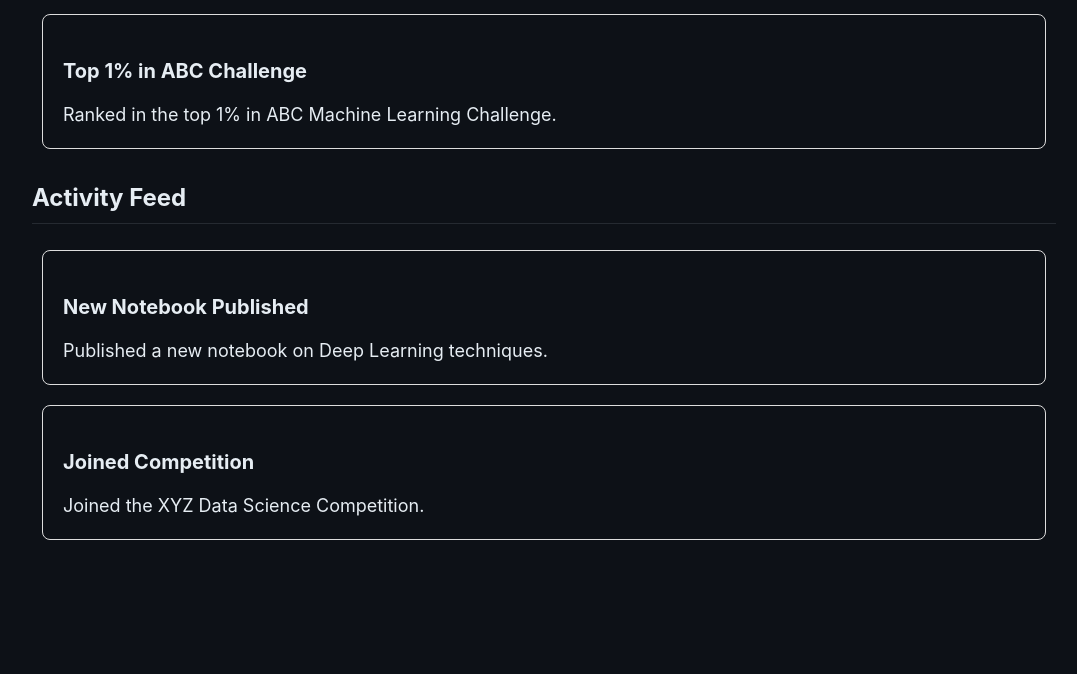
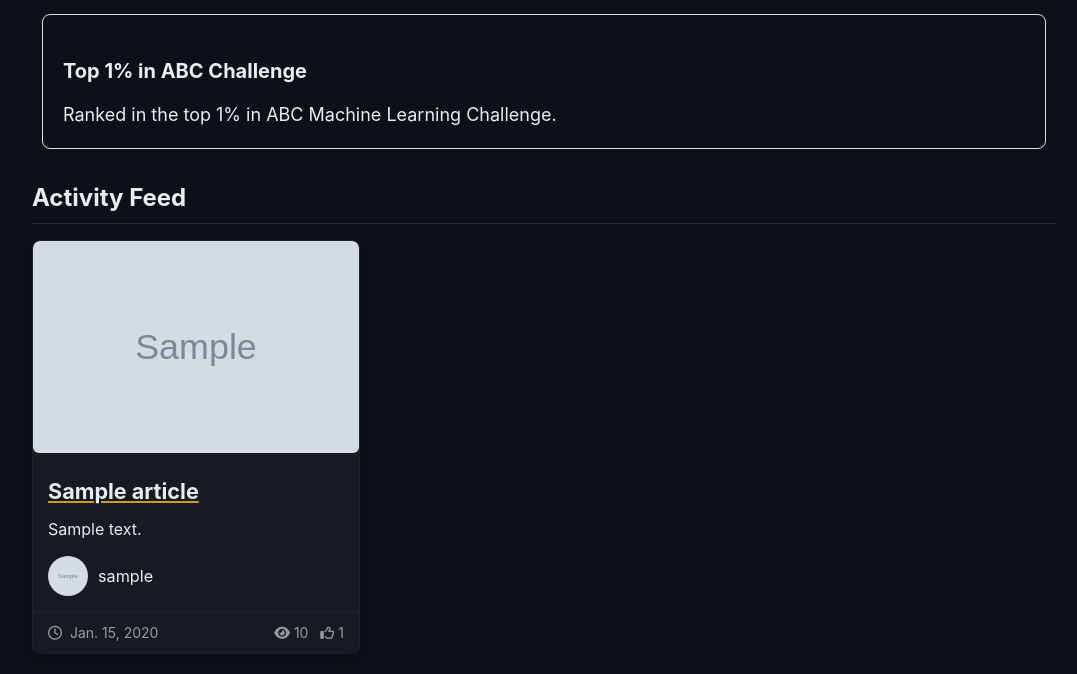
Before and after one commit to Eh3anLo/django-uni-blog, a Django app: a page that uses profiles/templates/profiles/profile.html in a window 1280 px wide. Shown: the part 615-1289 px from the top of the page, without its empty margins (96-1173 px from the left). Before the commit the page ends 1155 px from the top, so only its background shows below. Run offline with Django 5.2, Linux system fonts and the light colour scheme; tables that the repository leaves empty hold one stand-in row (values such as "Sample post"); grey boxes marked "Sample" are stand-in pictures; some libraries are stand-ins or nearby versions.

Commit message:
Show authors article list in user profile

```diff
--- a/accounts/models.py
+++ b/accounts/models.py
@@ -1,4 +1,5 @@
 from django.db import models
+from django.urls import reverse
 from django.contrib.auth.models import AbstractUser
 # Create your models here.
 class CustomUser(AbstractUser):
@@ -6,5 +7,8 @@ class CustomUser(AbstractUser):
     email = models.EmailField(unique=True)
     img = models.ImageField(upload_to='media/uploads/images/2024/06' , blank=True)
 
+    def get_absolute_url(self):
+        return reverse("user_profile", kwargs={"username": self.username})
+
     # def get_absolute_url(self):
     #     return reverse("model_detail", kwargs={"pk": self.pk})
--- a/profiles/templates/profiles/profile.html
+++ b/profiles/templates/profiles/profile.html
@@ -45,7 +45,7 @@
     <div class="profile-header">
       <img src="{{ user_profile.user.img.url }}" alt="Profile Picture" />
       <div class="profile-info">
-        <p class="mb-0">{{ user_profile.user.username}}</p>
+        <p class="mb-0">{{ user_profile.user.username }}</p>
         <h1 class="pb-1">{{ user_profile.user.first_name }} {{ user_profile.user.last_name }}</h1>
         <p>{{ user_profile.major }} | {{ user_profile.profession }}</p>
       </div>
@@ -74,15 +74,40 @@
     <div class="profile-section">
       <h2>Activity Feed</h2>
       <div class="activity-feed">
-        <div class="activity">
-          <h3>New Notebook Published</h3>
-          <p>Published a new notebook on Deep Learning techniques.</p>
+        <!-- Add more activities as needed -->
+        <div class="article-list">
+            <!-- Repeat this block for each article -->
+            <!-- Add more articles here -->
+             {% for article in articles %}
+             <div class="card">
+                 <img src="{{ article.img.url }}" alt="Article Image">
+                 <div class="card-content">
+                         <a href="{{ article.get_absolute_url }}">
+                             <div class="card-title bold underline ">{{ article.title }}</div>
+                            <div class="card-text normal">
+                                {{ article.description|truncatewords:10}}
+                            </div>
+                        </a>
+                         <div class="author">
+                            {% if article.author.img %}
+                            <img src="{{ article.author.img.url }}" alt="Author Image">
+                            {% else %}
+                            <img src="media/uploads/images/2024/06/images.png" alt="Author Image">
+                            {% endif %}
+                             <div class="author-name">{{ article.author.username}}</div>
+                         </div>
+                     </div>
+                     <div class="card-footer small">
+                         <span class=""><i class="fa-regular fa-clock mr-.5"></i>{{ article.date_created.date}}</span>
+                         <span>
+                             <span class="views mr-.5"><i class="fa-solid fa-eye"></i> {{ article.views}}</span>
+                             <span class="upvotes"><i class="fa-regular fa-thumbs-up"></i> {{ article.upvote}}</span>
+                        </span>
+                     </div>
+                 </div>
+             {% endfor %}
+            <!-- Repeat for more articles -->
         </div>
-        <div class="activity">
-          <h3>Joined Competition</h3>
-          <p>Joined the XYZ Data Science Competition.</p>
-        </div>
-        <!-- Add more activities as needed -->
       </div>
     </div>
   </div>
--- a/profiles/views.py
+++ b/profiles/views.py
@@ -1,8 +1,11 @@
 from django.shortcuts import render , get_object_or_404
 from .models import UserProfile
 from accounts.models import CustomUser
+from articles.models import Article
 # Create your views here.
 def user_profile_view(request , username):
     user_id = get_object_or_404(CustomUser , username = username)
     user_profile = get_object_or_404(UserProfile , user = user_id)
-    return render(request , 'profiles/profile.html' , {"user_profile" : user_profile})
+    if user_profile:
+        user_articles = Article.objects.filter(author = user_id)
+    return render(request , 'profiles/profile.html' , {"user_profile" : user_profile , "articles" : user_articles})
--- a/static/css/custom.css
+++ b/static/css/custom.css
@@ -34,3 +34,65 @@
     margin-left: .5rem;
 
 }
+.card {
+    box-shadow: 0 4px 8px rgba(0, 0, 0, 0.1);
+    transition: all 0.2s;
+    border-radius: 8px;
+    overflow: hidden;
+    border: 1px solid var(--contrast);
+    background-color : var(--bg-muted)
+}
+.card:hover{
+    background-color : var(--bg-default)
+}
+.card img {
+    width: 100%;
+    height: 212px;
+}
+.card-content {
+    padding: 15px;
+}
+.card-title {
+    font-size: 1.2em;
+    margin: 0 0 10px 0;
+    text-decoration-color : var(--attention)
+}
+.card-text {
+    margin: 0 0 15px 0;
+}
+.card-footer {
+    display: flex;
+    justify-content: space-between;
+    align-items: center;
+    border-top: 1px solid var(--contrast);
+    padding: 10px 15px;
+    color : #999;
+}
+.upvotes {
+    color: #999;
+    transition : all .1s ease;
+}
+.card:hover .upvotes{
+    color: #44f08e;
+    text-shadow: 1px 2px 11px rgb(42 238 109 / 80%);
+}
+.author {
+    display: flex;
+    align-items: center;
+    margin-top: 15px;
+}
+.author img {
+    width: 40px;
+    height: 40px;
+    border-radius: 50%;
+    margin : 0px 10px 0px 0px !important;
+}
+.author-name {
+    font-size: 0.9em;
+}
+.article-list {
+    width: 100%;
+    display: grid;
+    grid-template-columns: repeat(auto-fill, minmax(300px, 1fr));
+    gap: 20px;
+}
```
Also changed, not shown: articles/templates/articles/article_list.html (+4 -62 lines), media/media/inbox_304806_71ed207f9c961273a6cf84880f6b013a_5-new-profile_1.png (added), media/media/uploads/images/2024/06/big.jpg (added), media/media/uploads/images/2024/06/profile_user.jpg (added), media/media/uploads/images/2024/06/wp13386395.jpg (added), media/uploads/images/2024/06/big.jpg (added), media/uploads/images/2024/06/images.jpeg (added), media/uploads/images/2024/06/profile_user.jpg (added), media/uploads/images/2024/06/wp13386395.jpg (added).
